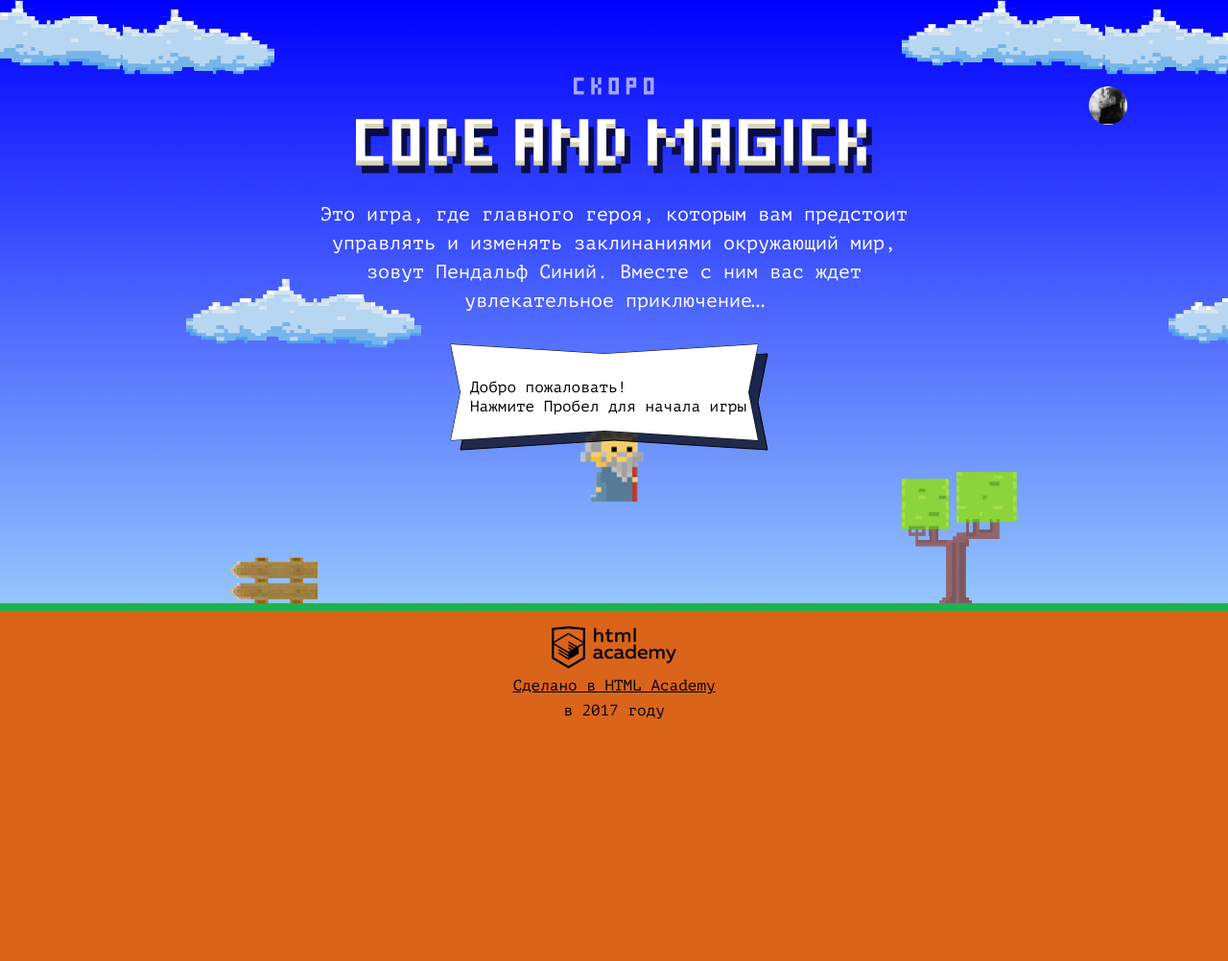
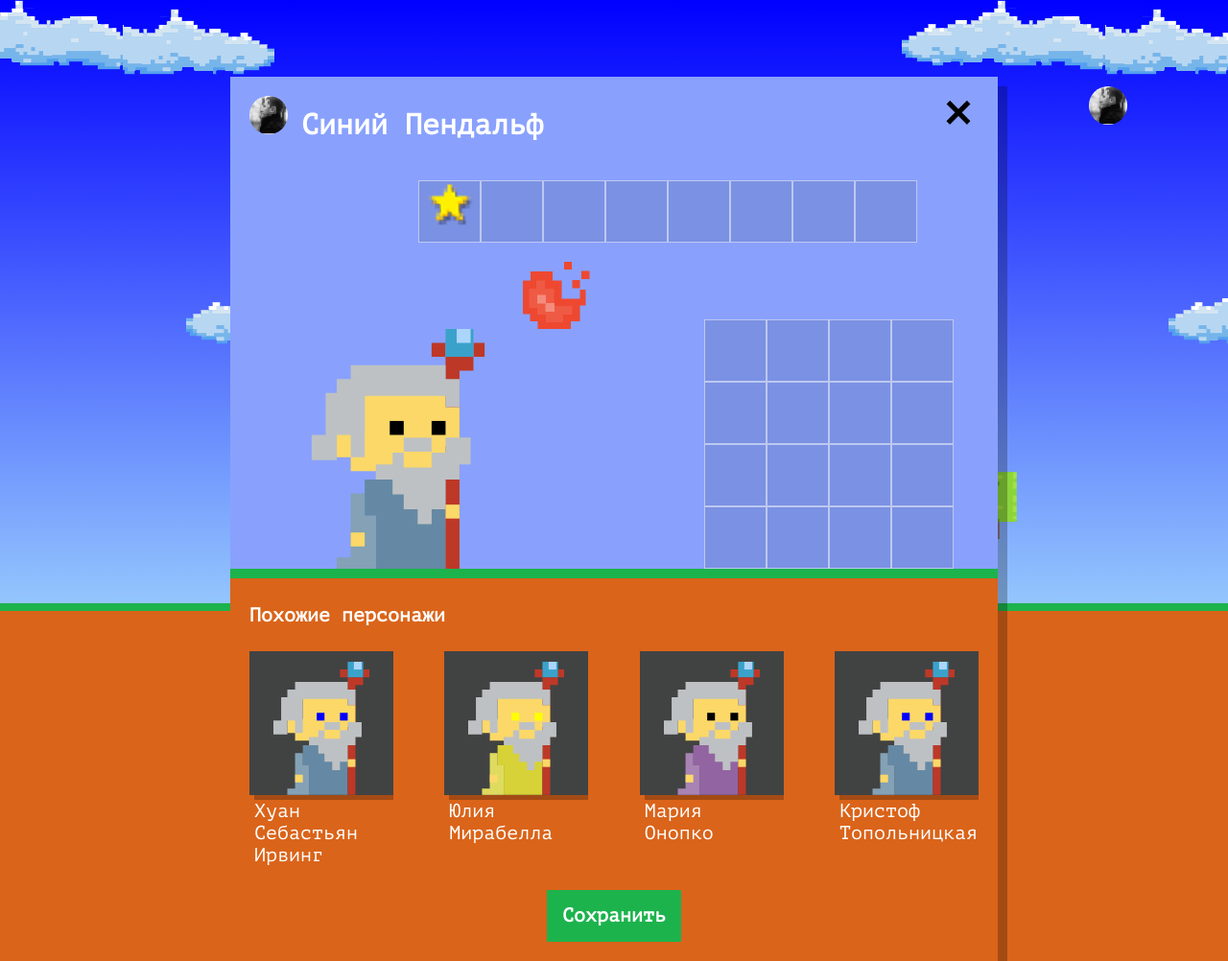
Before and after one commit to tatyana-shestakova/875833-code-and-magick-21, a website: page index.html in a window 1280 px wide. Shown: the whole page at 96% size. Before the commit the page ends 800 px from the top, so only its background shows below. Drawn offline with Linux system fonts and the light colour scheme.

Commit message:
Выполнила задание 6. Учебный проект: нас орда

```diff
--- a/index.html
+++ b/index.html
@@ -202,6 +202,7 @@
     return gameFieldHeight / 3;
   };
 </script>
+<script src="js/setup.js"></script>
 <script src="js/stat.js"></script>
 <script src="js/game.js"></script>
 
--- /dev/null
+++ b/js/setup.js
@@ -0,0 +1,60 @@
+'use strict';
+
+const WIZARD_NAMES = ['Иван', 'Хуан Себастьян', 'Мария', 'Кристоф', 'Виктор', 'Юлия', 'Люпита', 'Вашингтон'];
+const WIZARD_SURNAMES = ['да Марья', 'Верон', 'Мирабелла', 'Вальц', 'Онопко', 'Топольницкая', 'Нионго', 'Ирвинг'];
+const WIZARD_COATS = ['rgb(101, 137, 164)', 'rgb(241, 43, 107)', 'rgb(146, 100, 161)', 'rgb(56, 159, 117)', 'rgb(215, 210, 55)', 'rgb(0, 0, 0)'];
+const WIZARD_EYES = ['black', 'red', 'blue', 'yellow', 'green'];
+
+const similarWizardsList = document.querySelector('.setup-similar-list');
+const wizardsTemplate = document.querySelector('#similar-wizard-template').content.querySelector('.setup-similar-item');
+
+const userSetup = document.querySelector('.setup');
+userSetup.classList.remove('hidden');
+userSetup.querySelector('.setup-similar').classList.remove('hidden');
+
+const indexRandomizer = (variable) => {
+  let randomIndex = variable[Math.floor(Math.random() * variable.length)];
+  return randomIndex;
+};
+
+const wizards = [
+  {
+    name: indexRandomizer(WIZARD_NAMES) + ' ' + indexRandomizer(WIZARD_SURNAMES),
+    coatColor: indexRandomizer(WIZARD_COATS),
+    eyesColor: indexRandomizer(WIZARD_EYES)
+  },
+  {
+    name: indexRandomizer(WIZARD_NAMES) + ' ' + indexRandomizer(WIZARD_SURNAMES),
+    coatColor: indexRandomizer(WIZARD_COATS),
+    eyesColor: indexRandomizer(WIZARD_EYES)
+  },
+  {
+    name: indexRandomizer(WIZARD_NAMES) + ' ' + indexRandomizer(WIZARD_SURNAMES),
+    coatColor: indexRandomizer(WIZARD_COATS),
+    eyesColor: indexRandomizer(WIZARD_EYES)
+  },
+  {
+    name: indexRandomizer(WIZARD_NAMES) + ' ' + indexRandomizer(WIZARD_SURNAMES),
+    coatColor: indexRandomizer(WIZARD_COATS),
+    eyesColor: indexRandomizer(WIZARD_EYES)
+  }
+];
+
+const renderWizards = (wizard) => {
+  let wizardsElement = wizardsTemplate.cloneNode(true);
+  wizardsElement.querySelector('.setup-similar-label').textContent = wizard.name;
+  wizardsElement.querySelector('.wizard-coat').style.fill = wizard.coatColor;
+  wizardsElement.querySelector('.wizard-eyes').style.fill = wizard.eyesColor;
+
+  return wizardsElement;
+};
+
+const renderFragment = (data) => {
+  let fragment = document.createDocumentFragment();
+  for (let i = 0; i < data.length; i++) {
+    fragment.appendChild(renderWizards(data[i]));
+    similarWizardsList.appendChild(fragment);
+  }
+};
+
+renderFragment(wizards);
```
